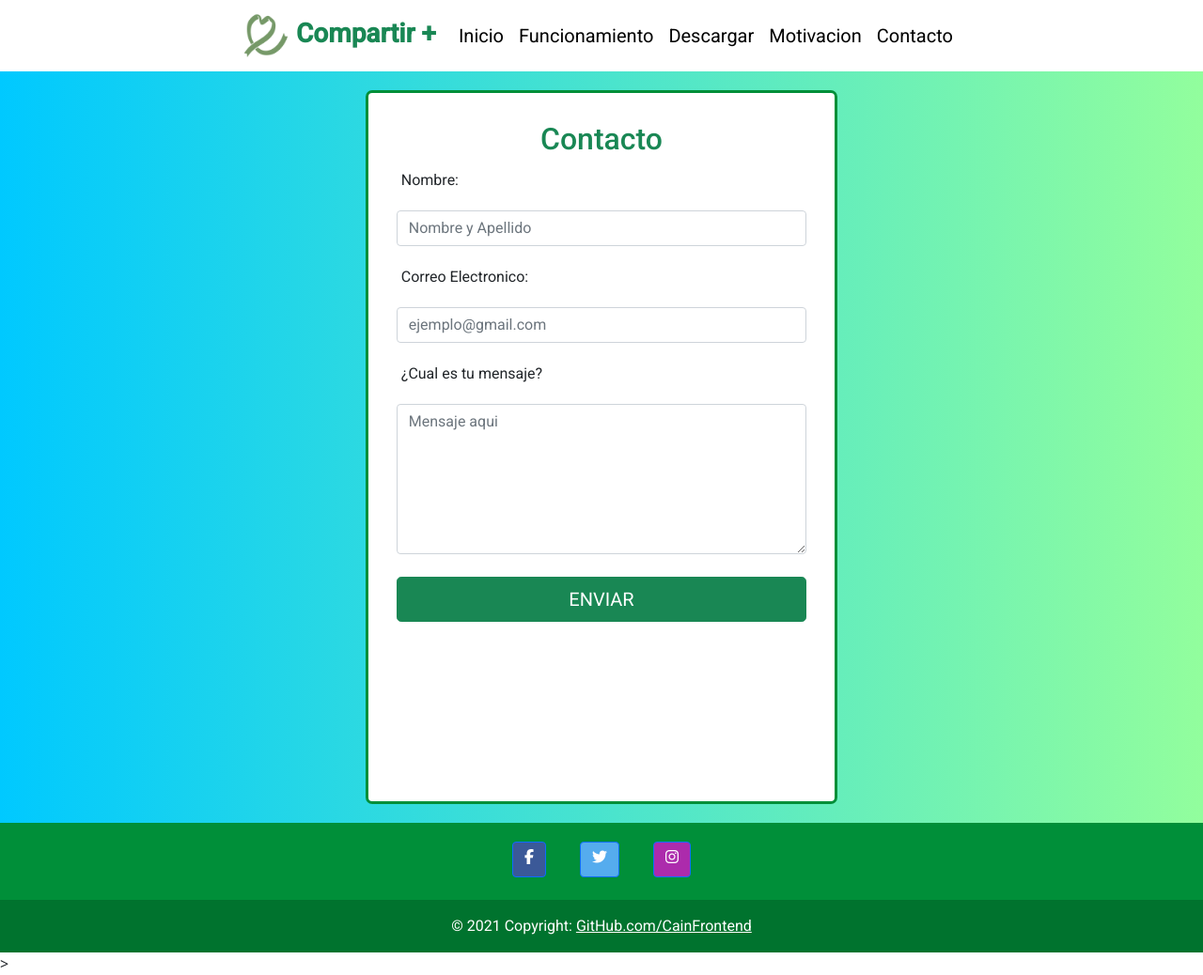
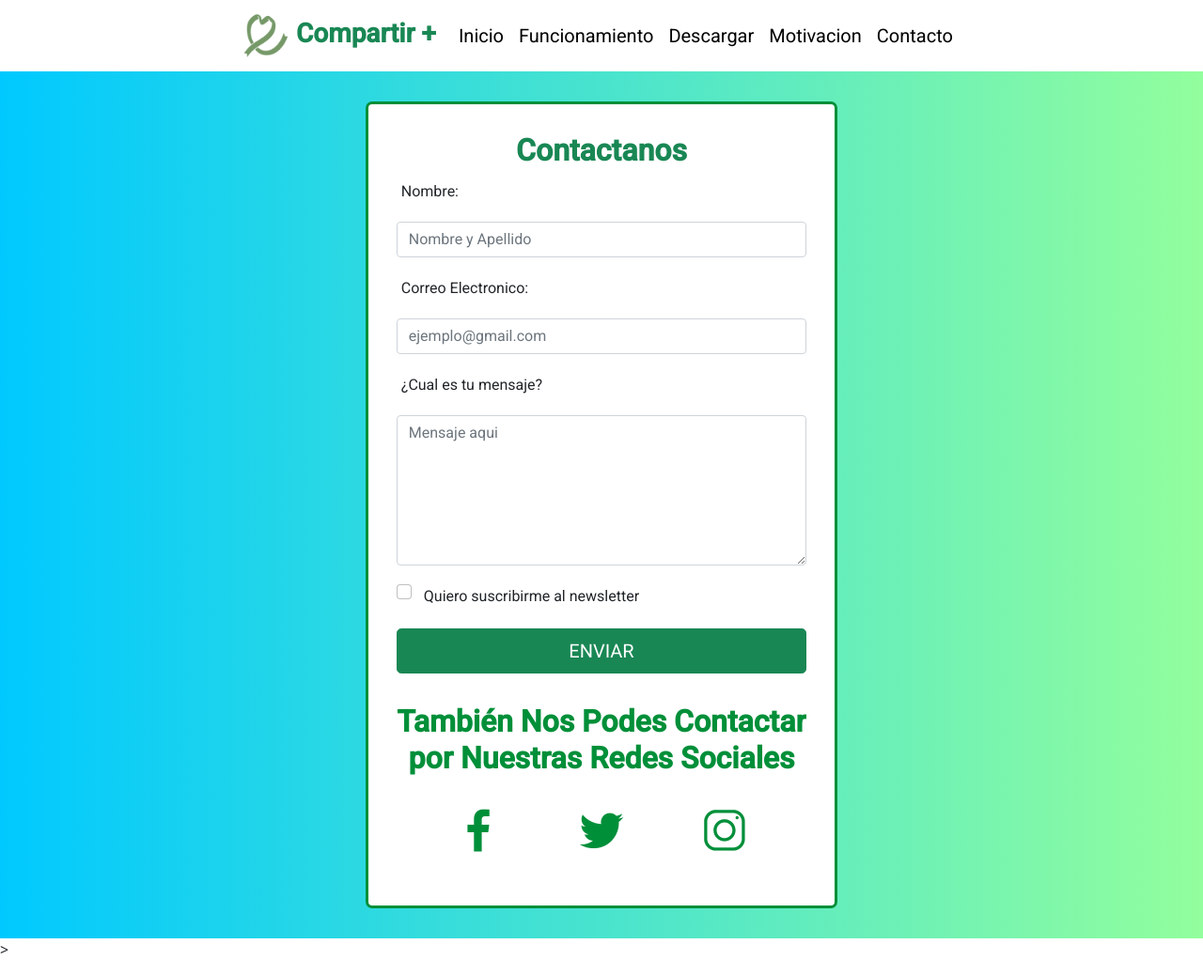
Before and after one commit to CainFront/ProyectoFinal-DesarrolloWeb, a plain HTML site: page secciones/contacto.html in a window 1280 px wide. Shown: the whole page at 94% size. Drawn offline with nearby package versions, Linux system fonts and the light colour scheme.

Commit message:
Web al 85% de logro

```diff
--- a/scss/_contacto.scss
+++ b/scss/_contacto.scss
@@ -1,24 +1,22 @@
-// contacto
 @import "responsive";
+
+// Contacto
 
 .mainContacto {
   display: flex;
-  flex-direction: column;
   justify-content: center;
   align-items: center;
-  height: 100vh;
   background: linear-gradient(90deg, #00c9ff 0%, #92fe9d 100%);
-}
-
-.mainContacto form {
+  form {
     border: 3px solid $verde;
     width: 40%;
-  height: 95%;
     display: flex;
     flex-direction: column;
     padding: 30px;
     border-radius: 7px;
     background-color: white;
+    margin-top: 2rem;
+    margin-bottom: 2rem;
 
     @include desktop-up(md) {
       width: 70%;
@@ -26,15 +24,22 @@
     @include desktop-up(sm) {
       width: 100%;
     }
-}
-
-.mainContacto form h2 {
+    h2 {
       text-align: center;
       font-size: 2rem;
+      font-weight: bold;
     }
-
     label {
       padding: 5px;
+    }
+    textarea {
+      min-height: 100px;
+      max-height: 200px;
+      min-width: 100%;
+      max-width: 100%;
+      color: black;
+    }
+  }
 }
 
 #enviar {
@@ -44,10 +49,22 @@ label {
   font-size: 1.25rem;
 }
 
-textarea {
-  min-height: 100px;
-  max-height: 200px;
-  min-width: 100%;
-  max-width: 100%;
-  color: black;
+.form-redes {
+  margin-top: 2rem;
+  display: flex;
+  flex-direction: column;
+  &__text {
+    color: $verde;
   }
+  &__icons {
+    display: flex;
+    justify-content: space-around;
+    width: 90%;
+    margin: auto;
+    & img {
+      transform: scale(0.5);
+      background-size: cover;
+      background-position: center;
+    }
+  }
+}
--- a/scss/_descargar.scss
+++ b/scss/_descargar.scss
@@ -1,8 +1,6 @@
 @import "responsive";
 
-// Descargar
-
-// Hero section
+// Hero Section
 
 .descargaText {
   display: flex;
@@ -79,18 +77,16 @@
   padding: 10px 50px;
   display: flex;
   height: auto;
-}
-
-.card::after {
+  &::after {
     position: absolute;
     z-index: -1;
     opacity: 0;
     -webkit-transition: all 0.6s cubic-bezier(0.165, 0.84, 0.44, 1);
     transition: all 0.6s cubic-bezier(0.165, 0.84, 0.44, 1);
   }
-
-.card:hover::after {
+  &:hover::after {
     opacity: 1;
+  }
 }
 
 .caracteristicaBtn {
--- a/secciones/contacto.html
+++ b/secciones/contacto.html
@@ -55,58 +55,43 @@
      -------------------------------------------- -->
   <div class="container-fluid mainContacto">
     <form method="GET" id="contactForm">
-      <h2 class="overflow-hidden text-success font-weight-bold">Contacto</h2>
+      <h2 class="text-success font-weight-bold">Contactanos</h2>
       <!-- nombre input -->
-      <div class="mb-3 overflow-hidden">
+      <div class="mb-3">
         <label class="form-label" for="nombre">Nombre:</label>
         <input class="form-control" id="nombre" type="text" placeholder="Nombre y Apellido" />
       </div>
       <!-- Email input -->
-      <div class="mb-3 overflow-hidden">
+      <div class="mb-3">
         <label class="form-label" for="email">Correo Electronico:</label>
         <input class="form-control" id="email" type="email" placeholder="ejemplo@gmail.com" />
       </div>
       <!-- Mensaje input -->
-      <div class="mb-3 overflow-hidden">
+      <div class="mb-3">
         <label class="form-label" for="mensaje">¿Cual es tu mensaje?</label>
         <textarea class="form-control" id="mensaje" type="text" placeholder="Mensaje aqui"
           style="height: 10rem"></textarea>
       </div>
+      <div class="form-group form-check">
+        <input type="checkbox" class="form-check-input inputcheck" id="exampleCheck1">
+        <label class="form-check-label" for="exampleCheck1" id="checkcontacto">Quiero suscribirme al newsletter</label>
+    </div>
       <div class="d-grid">
-        <button class="btn btn-success btn-lg overflow-hidden mt-2" type="submit">ENVIAR</button>
+        <button class="btn btn-success btn-lg mt-2" type="submit">ENVIAR</button>
+      </div>
+      <div class="form-redes">
+        <h2 class="form-redes__text">También Nos Podes Contactar por Nuestras Redes Sociales</h2>
+        <section class="form-redes__icons">
+          <!-- Facebook -->
+          <a href="#"><img src="../img/contacto/facebook.png" alt="logo de facebook"></a>
+          <!-- Twitter -->
+          <a href="#"><img src="../img/contacto/twitter.png" alt="logo de facebook"></a>
+          <!-- Instagram -->
+          <a href="#"><img src="../img/contacto/instagram.png" alt="logo de facebook"></a>
+        </section>
       </div>
     </form>
   </div>
-
-  <!-- --------------------------------------------
-    INICIO FOOTER
-     -------------------------------------------- -->
-  <footer class="footer">
-    <div class="container p-1 pb-0">
-      <!-- redes sociales -->
-      <section class="footer__section mb-2">
-        <!-- Facebook -->
-        <a class="footer__sectionBtn btn btn-primary btn-floating" style="background-color: #3b5998"
-          href="https://www.facebook.com" role="button" target="_BLANK"><i class="fab fa-facebook-f"></i></a>
-
-        <!-- Twitter -->
-        <a class="footer__sectionBtn btn btn-primary btn-floating" style="background-color: #55acee"
-          href="https://www.Twitter.com" role="button" target="_BLANK"><i class="fab fa-twitter"></i></a>
-
-        <!-- Instagram -->
-        <a class="footer__sectionBtn btn btn-primary btn-floating" style="background-color: #ac2bac"
-          href="https://www.Instagram.com" role="button" target="_BLANK"><i class="fab fa-instagram"></i></a>
-      </section>
-      <!-- fin redes sociales -->
-    </div>
-
-    <!-- aca el copy -->
-    <div class="text-center p-3" style="background-color: rgba(0, 0, 0, 0.2)">
-      © 2021 Copyright:
-      <a class="text-white" href="https://github.com/CainFront" target="_BLANK">GitHub.com/CainFrontend</a>
-    </div>
-  </footer>
-
 
   <!-- script de bootstrap -->
   <script src="https://cdn.jsdelivr.net/npm/bootstrap@5.1.1/dist/js/bootstrap.bundle.min.js"
```
Also changed, not shown: index.html (+1 -1 lines), secciones/descargar.html (+5 -5 lines), secciones/funcionamiento.html (+7 -11 lines), img/contacto/facebook.png (added), img/contacto/instagram.png (added), img/contacto/twitter.png (added), scss/main.css, 1 other file. Lines whose indentation alone changed are shown as unchanged.
